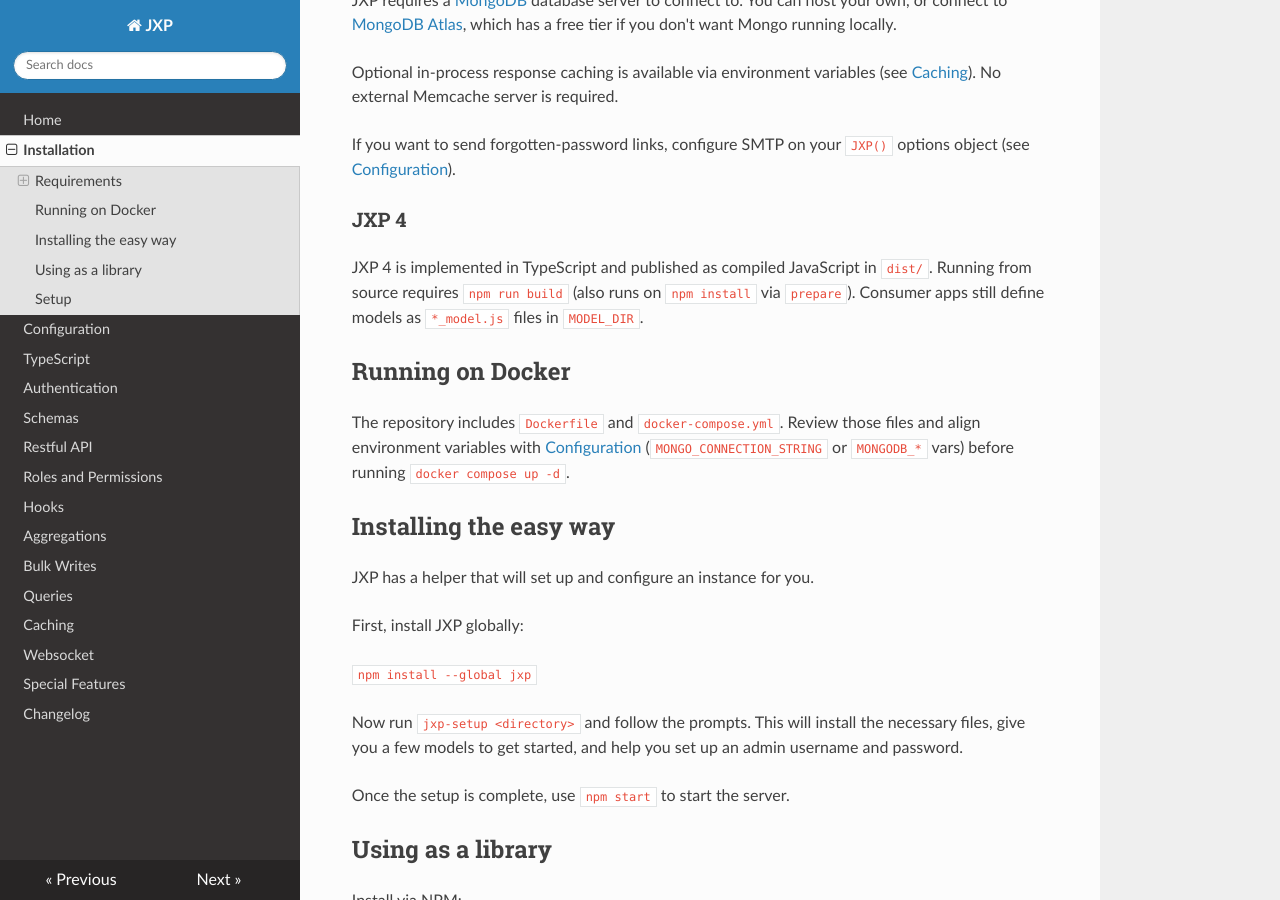
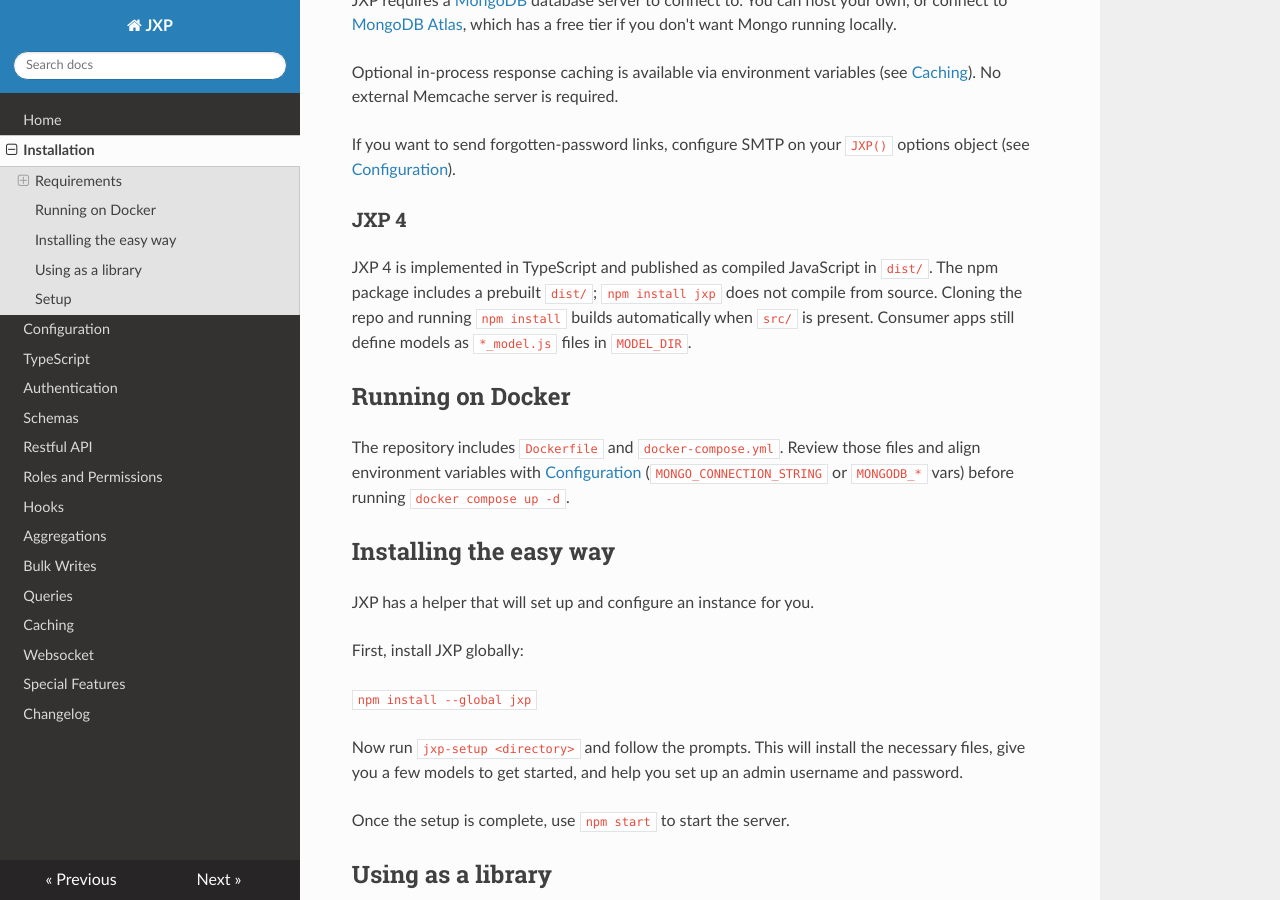
Before and after one commit to WorkSpaceMan/jxp, an MkDocs documentation site: the page built from docs/installation.md, in a window 1280 px wide and 900 px high, scrolled down 348 px. Built offline with MkDocs 1.6.1, drawn with Linux system fonts in a browser that asks for light colours; nearby versions of some CDN libraries.

Commit message:
Prepare v4.0.0 npm publish
Use prepublishOnly for registry builds and conditional prepare for git
clones. Update docs on prebuilt dist/, add CI workflow, fix Dockerfile for
Node 22, and remove broken wstest script.

Co-authored-by: Cursor <cursoragent@cursor.com>

```diff
--- a/docs/installation.md
+++ b/docs/installation.md
@@ -14,7 +14,7 @@ If you want to send forgotten-password links, configure SMTP on your `JXP()` opt
 
 ### JXP 4
 
-JXP 4 is implemented in TypeScript and published as compiled JavaScript in `dist/`. Running from source requires `npm run build` (also runs on `npm install` via `prepare`). Consumer apps still define models as `*_model.js` files in `MODEL_DIR`.
+JXP 4 is implemented in TypeScript and published as compiled JavaScript in `dist/`. The npm package includes a prebuilt `dist/`; `npm install jxp` does not compile from source. Cloning the repo and running `npm install` builds automatically when `src/` is present. Consumer apps still define models as `*_model.js` files in `MODEL_DIR`.
 
 ## Running on Docker
 
--- a/package.json
+++ b/package.json
@@ -43,11 +43,11 @@
 	},
 	"scripts": {
 		"build": "tsc -p tsconfig.build.json",
-		"prepare": "npm run build",
+		"prepublishOnly": "npm run build",
+		"prepare": "node -e \"require('fs').existsSync('src')&&require('child_process').execSync('npm run build',{stdio:'inherit'})\"",
 		"start": "node dist/bin/server.js",
 		"dev": "nodemon --watch src --ext ts --exec 'npm run build && node dist/bin/server.js'",
 		"test": "npm run build && mocha --require test/env.js --timeout 1000 -b --exit",
-		"wstest": "npm run build && mocha test/wstest",
 		"setup": "node dist/bin/setup.js"
 	},
 	"bin": {
```
Also changed, not shown: README.md (+1 -1 lines), docs/changelog.md (+2 -2 lines), docs/typescript.md (+1 -1 lines), 2 other files.
